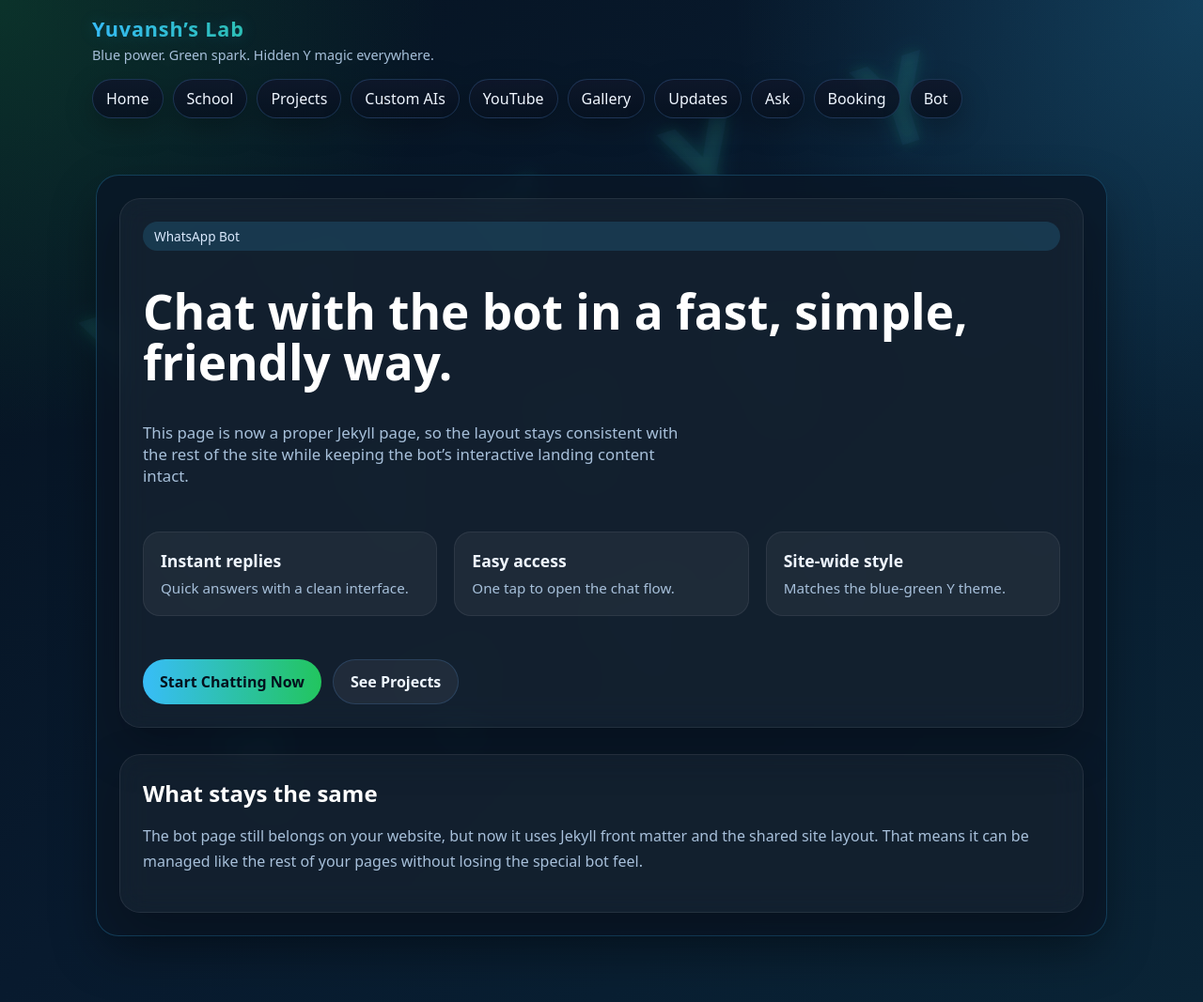
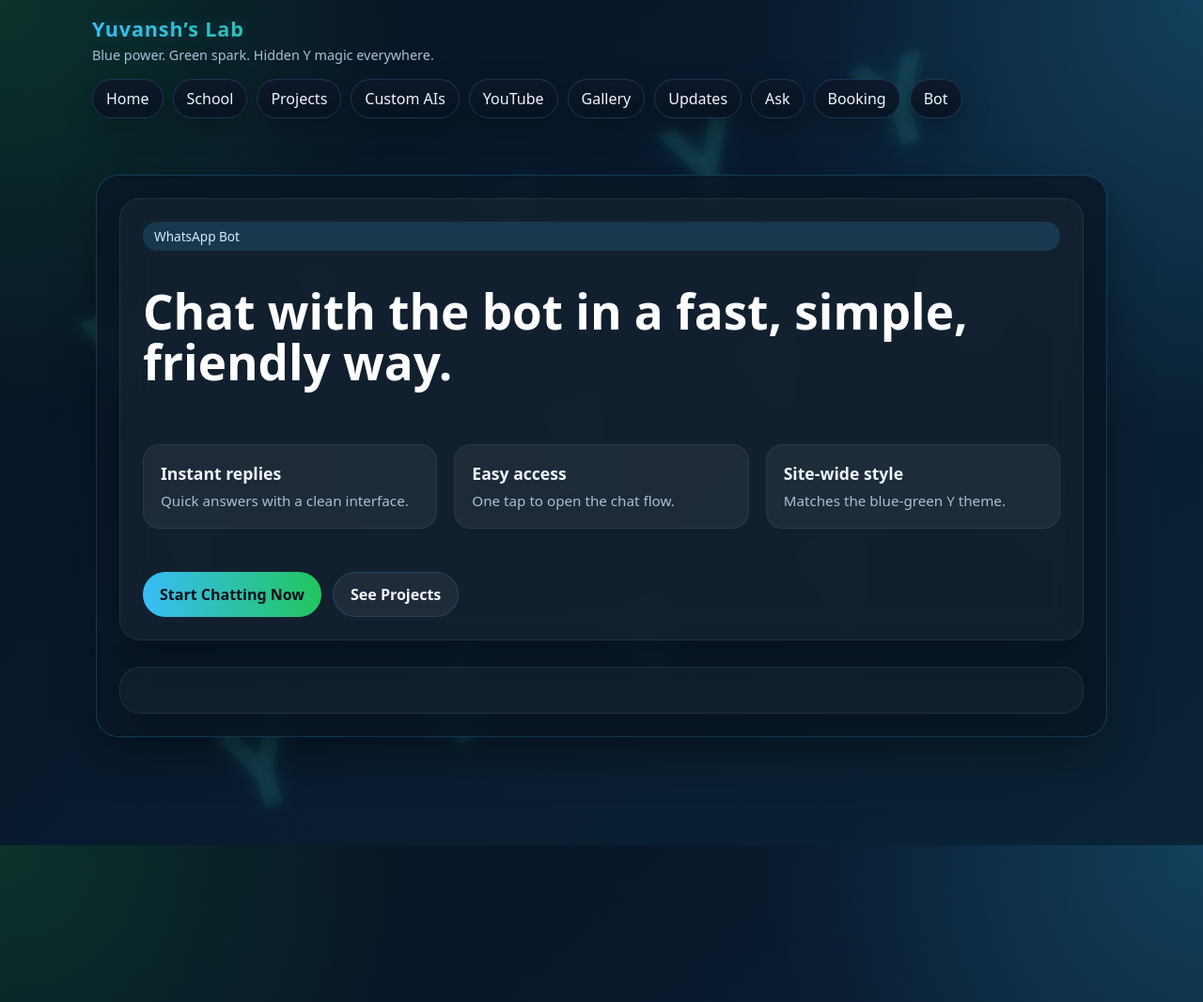
Before and after one commit to varunjain79/yuvansh.github.io, a Jekyll site: the page built from bot.md, in a window 1280 px wide. Shown: the whole page at 94% size. Built offline with Jekyll 4.4.1, drawn with Linux system fonts in a browser that asks for light colours.

Commit message:
Update bot.md to remove redundant information
Removed outdated content about the bot page's integration with Jekyll.

```diff
--- a/bot.md
+++ b/bot.md
@@ -126,7 +126,7 @@ permalink: /bot/
   <section class="bot-hero bot-panel">
     <div class="bot-label">WhatsApp Bot</div>
     <h1 class="bot-title">Chat with the bot in a fast, simple, friendly way.</h1>
-    <p class="bot-lead">This page is now a proper Jekyll page, so the layout stays consistent with the rest of the site while keeping the bot’s interactive landing content intact.</p>
+
 
     <div class="bot-grid">
       <div class="bot-stat"><strong>Instant replies</strong><span>Quick answers with a clean interface.</span></div>
@@ -141,7 +141,5 @@ permalink: /bot/
   </section>
 
   <section class="bot-section bot-panel">
-    <h2>What stays the same</h2>
-    <p>The bot page still belongs on your website, but now it uses Jekyll front matter and the shared site layout. That means it can be managed like the rest of your pages without losing the special bot feel.</p>
   </section>
 </div>
```
